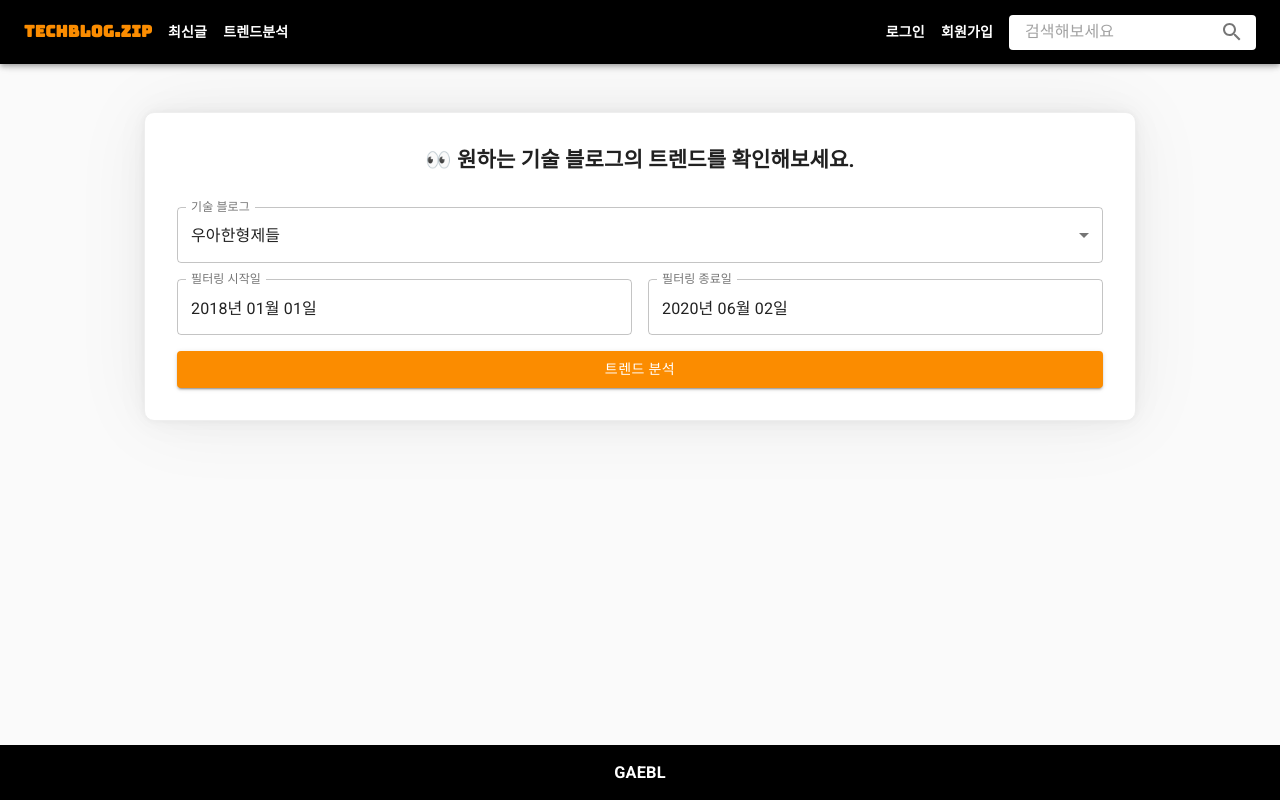
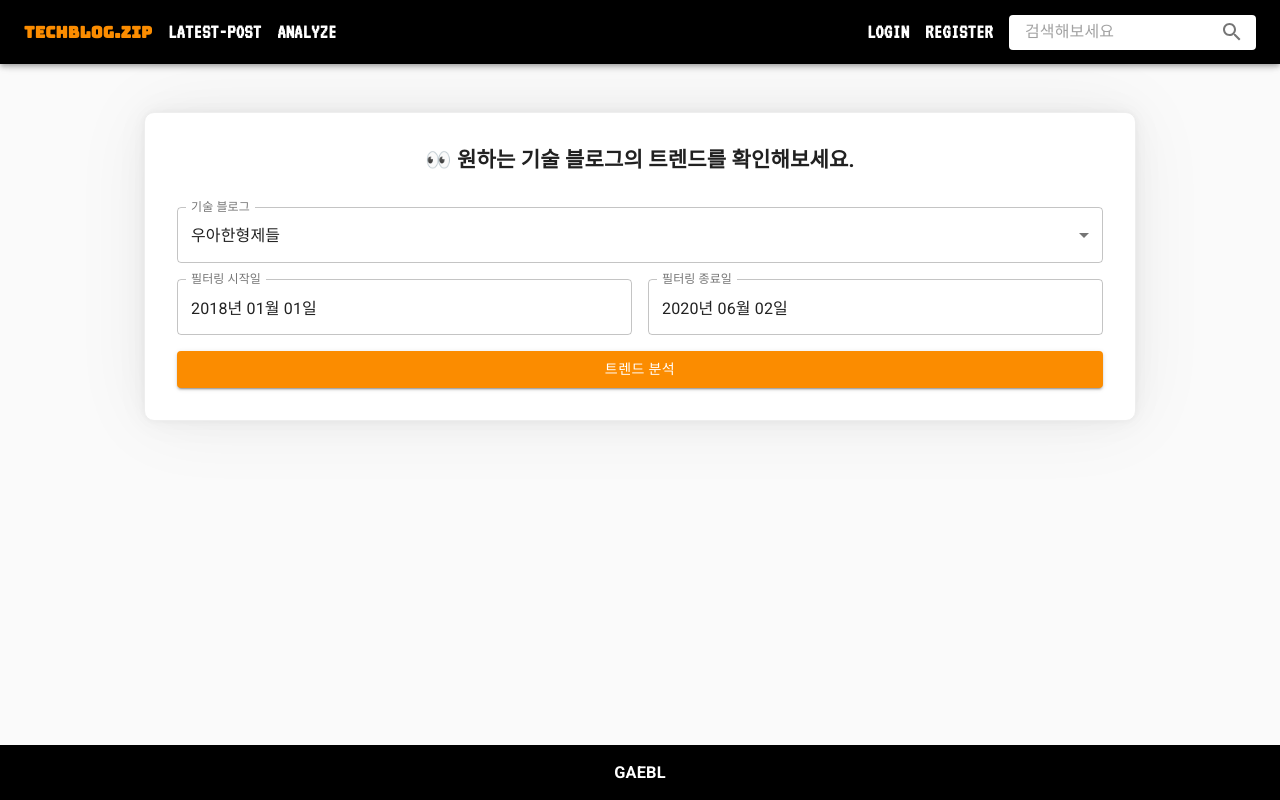
Before and after one commit to GAEBL/techblogzip, a React (Create React App) app in the folder frontend/: page /trend in a window 1280 px wide. Built offline with nearby package versions, Linux system fonts and the light colour scheme; a web font is replaced by a local one.

Commit message:
refactor: 네비게이션 폰트 수정

```diff
--- a/frontend/src/components/CylonSpinner.js
+++ b/frontend/src/components/CylonSpinner.js
@@ -6,8 +6,10 @@
 const SpinnerWrapper = styled.div`
   height: 600px;
   .text {
+    font-family: 'VT323', monospace;
+    font-size: 2rem;
     font-weight: bold;
-    animation: tutsFade 1s 1s infinite linear alternate;
+    animation: tutsFade 0.5s 1s infinite linear alternate;
     @keyframes tutsFade {
       from {
         opacity: 1;
@@ -23,7 +25,7 @@
   return (
     <SpinnerWrapper>
       <LoadingSpinner color={colors.orange[500]} size={80} type={'cylon'}>
-        <div className="text">거의 다 가져왔어요!</div>
+        <div className="text">Almost there!</div>
       </LoadingSpinner>
     </SpinnerWrapper>
   );
--- a/frontend/src/components/LogoutButtonSet.js
+++ b/frontend/src/components/LogoutButtonSet.js
@@ -10,6 +10,8 @@
   margin-right: 1rem;
 
   .logout__button {
+    font-family: 'VT323', monospace;
+    font-size: 1.3rem;
     font-weight: bold;
     background-color: transparent;
     border: none;
@@ -32,6 +34,8 @@
   color: ${colors.deepOrange[200]};
   margin-left: 0.5rem;
   margin-right: 1rem;
+  font-size: 1.3rem;
+  font-family: 'VT323', monospace;
 `;
 
 function LogoutButtonSet({ history }) {
@@ -52,7 +56,7 @@
       </span>
       <UserLink to="/mypage">{user.username}</UserLink>
       <button className="logout__button" onClick={onLogout}>
-        로그아웃
+        LOGOUT
       </button>
     </LogoutSetWrapper>
   );
--- a/frontend/src/components/Material/Nav.js
+++ b/frontend/src/components/Material/Nav.js
@@ -105,6 +105,8 @@
 `;
 
 const NavLink = styled(Link)`
+  font-family: 'VT323', monospace;
+  font-size: 1.3rem;
   text-decoration: none;
   color: white;
   font-weight: bold;
@@ -127,14 +129,14 @@
           <NavLink to="/">
             <Logo size="1rem" />
           </NavLink>
-          <NavLink to="/posts">최신글</NavLink>
-          <NavLink to="/trend">트렌드분석</NavLink>
+          <NavLink to="/posts">LATEST-POST</NavLink>
+          <NavLink to="/trend">ANALYZE</NavLink>
         </div>
         <div className="divider">
           {!isLoggedIn ? (
             <>
-              <NavLink to="/login">로그인</NavLink>
-              <NavLink to="/register">회원가입</NavLink>
+              <NavLink to="/login">LOGIN</NavLink>
+              <NavLink to="/register">REGISTER</NavLink>
             </>
           ) : (
             <LogoutButtonSet />
--- a/frontend/src/index.css
+++ b/frontend/src/index.css
@@ -1,6 +1,7 @@
 @import url('https://fonts.googleapis.com/css2?family=Bungee+Shade&display=swap');
 @import url('https://fonts.googleapis.com/css2?family=Inter:wght@500;600;700&family=Noto+Sans+KR:wght@500;700&display=swap');
 @import url('https://fonts.googleapis.com/css2?family=Bungee&family=Bungee+Hairline&family=Bungee+Inline&family=Bungee+Outline&display=swap');
+@import url('https://fonts.googleapis.com/css2?family=Nanum+Myeongjo&family=Press+Start+2P&family=VT323&display=swap');
 
 body {
   margin: 0;
```
